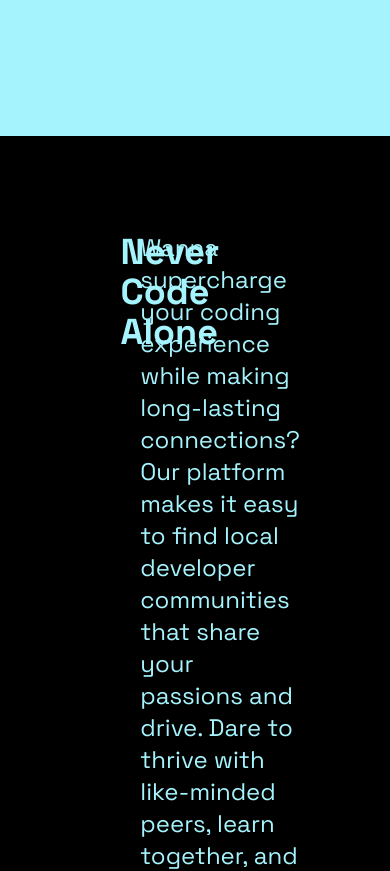
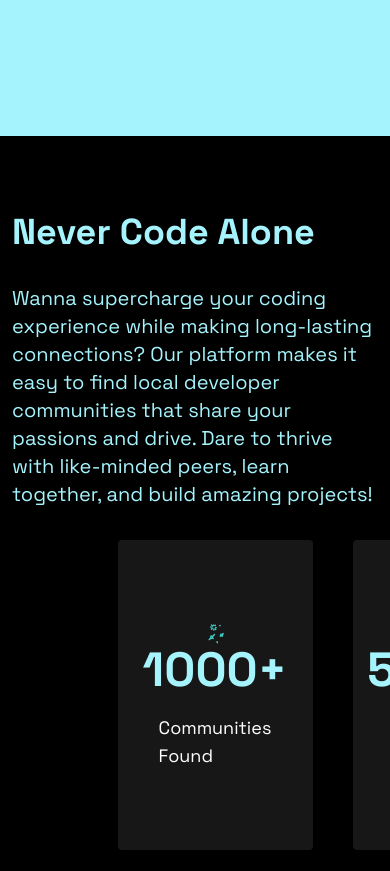
Before and after one commit to Trend20/Dev-Ring, a React (Create React App) app: page / in a window 390 px wide. Shown: the part 820-1691 px from the top of the page. Built offline with nearby package versions, Linux system fonts and the light colour scheme; no server answers.

Commit message:
about section responsive

```diff
--- a/src/components/About.tsx
+++ b/src/components/About.tsx
@@ -1,8 +1,8 @@
 const About = (): JSX.Element => {
   return (
-    <div className="flex justify-between p-24 w-3/4 m-auto">
-      <h3 className="text-4xl text-cyan-200 w-1/2 flex justify-center font-bold">Never Code Alone</h3>
-      <p className="text-2xl text-cyan-200 w-1/2 flex justify-center">
+    <div className="flex justify-between p-24 w-3/4 m-auto max-md:w-full max-md:p-3 max-md:flex-col">
+      <h3 className="text-4xl text-cyan-200 w-1/2 flex justify-center font-bold max-md:w-full max-md:justify-start max-md:mt-16">Never Code Alone</h3>
+      <p className="text-2xl text-cyan-200 w-1/2 flex justify-center max-md:w-full max-md:mt-8 max-md:text-xl">
         Wanna supercharge your coding experience while making long-lasting
         connections? Our platform makes it easy to find local developer
         communities that share your passions and drive. Dare to thrive with
```
